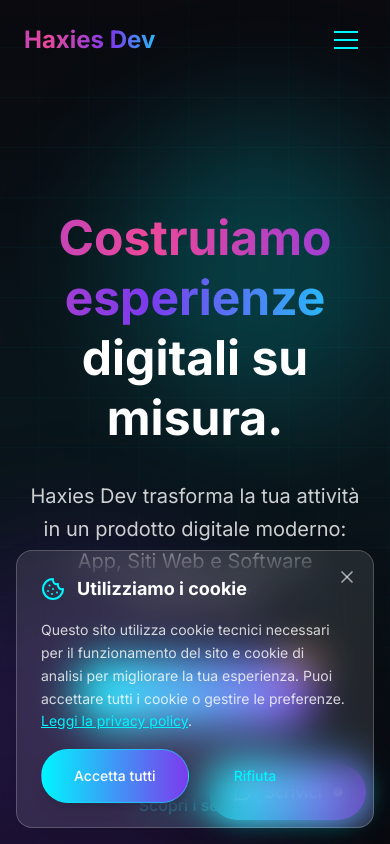
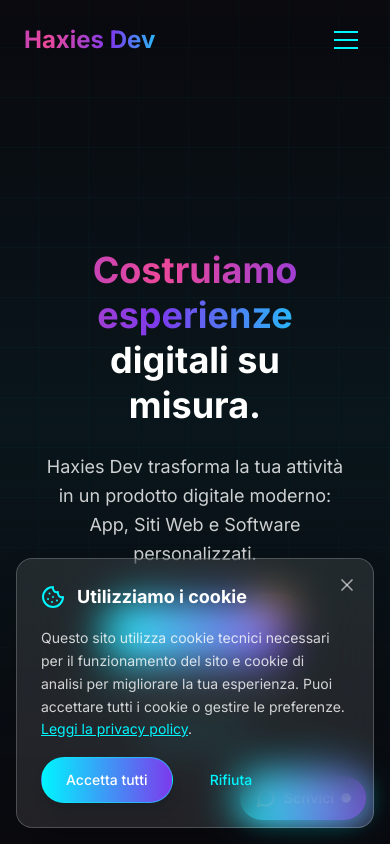
Before and after one commit to Hydr44/haxiesdev, a Next.js app: page / in a window 390 px wide. Shown: the top 844 px of the page. Built offline with nearby package versions, Linux system fonts and the light colour scheme.

Commit message:
Ottimizzazioni mobile e performance: reduced motion, lazy loading, touch targets, responsive migliorato

```diff
--- a/app/globals.css
+++ b/app/globals.css
@@ -25,6 +25,35 @@
   -webkit-font-smoothing: antialiased;
   -moz-osx-font-smoothing: grayscale;
   overflow-x: hidden;
+}
+
+/* Respect user preferences for reduced motion */
+@media (prefers-reduced-motion: reduce) {
+  *,
+  *::before,
+  *::after {
+    animation-duration: 0.01ms !important;
+    animation-iteration-count: 1 !important;
+    transition-duration: 0.01ms !important;
+    scroll-behavior: auto !important;
+  }
+
+  .gradient-text {
+    animation: none !important;
+  }
+
+  .animated-bg {
+    animation: none !important;
+  }
+}
+
+/* Optimize for slow connections - reduce backdrop blur */
+@media (prefers-reduced-motion: reduce) {
+  .glass,
+  .glass-strong {
+    backdrop-filter: blur(5px) !important;
+    -webkit-backdrop-filter: blur(5px) !important;
+  }
 }
 
 /* Glassmorphism utility */
--- a/app/page.tsx
+++ b/app/page.tsx
@@ -2,15 +2,21 @@
 
 import { motion } from "framer-motion";
 import { Smartphone, Globe, Settings, Target, Zap, Handshake, Rocket, Clock, CheckCircle } from "lucide-react";
+import { usePerformance } from "@/hooks/usePerformance";
 import Button from "@/components/Button";
 import Section from "@/components/Section";
 import TrustBar from "@/components/TrustBar";
 
 export default function Home() {
+  const { prefersReducedMotion, isSlowConnection } = usePerformance();
+
   const scrollToServices = () => {
     const element = document.getElementById("servizi");
-    element?.scrollIntoView({ behavior: "smooth" });
+    element?.scrollIntoView({ behavior: prefersReducedMotion ? "auto" : "smooth" });
   };
+
+  // Disable heavy animations on slow devices
+  const shouldAnimate = !prefersReducedMotion && !isSlowConnection;
 
   return (
     <div className="pt-20 relative overflow-hidden">
@@ -20,7 +26,9 @@
 
       {/* Hero Section */}
       <section className="min-h-screen flex items-center justify-center relative">
-        {/* Floating orbs */}
+        {/* Floating orbs - Only animate on fast devices */}
+        {shouldAnimate && (
+          <>
             <motion.div
               animate={{
                 x: [0, 100, 0],
@@ -31,7 +39,7 @@
                 repeat: Infinity,
                 ease: "easeInOut",
               }}
-          className="absolute top-20 left-10 w-72 h-72 bg-primary/20 rounded-full blur-3xl"
+              className="absolute top-20 left-10 w-72 h-72 bg-primary/20 rounded-full blur-3xl hidden md:block"
             />
             <motion.div
               animate={{
@@ -43,15 +51,23 @@
                 repeat: Infinity,
                 ease: "easeInOut",
               }}
-          className="absolute bottom-20 right-10 w-96 h-96 bg-secondary/20 rounded-full blur-3xl"
+              className="absolute bottom-20 right-10 w-96 h-96 bg-secondary/20 rounded-full blur-3xl hidden md:block"
             />
+          </>
+        )}
+        {!shouldAnimate && (
+          <>
+            <div className="absolute top-20 left-10 w-72 h-72 bg-primary/20 rounded-full blur-3xl hidden md:block opacity-50" />
+            <div className="absolute bottom-20 right-10 w-96 h-96 bg-secondary/20 rounded-full blur-3xl hidden md:block opacity-50" />
+          </>
+        )}
 
-        <Section maxWidth="2xl" className="text-center py-32 relative z-10">
+        <Section maxWidth="2xl" className="text-center py-16 sm:py-24 md:py-32 relative z-10">
           <motion.h1
-            initial={{ opacity: 0, y: 30 }}
+            initial={shouldAnimate ? { opacity: 0, y: 30 } : { opacity: 1, y: 0 }}
             animate={{ opacity: 1, y: 0 }}
-            transition={{ duration: 0.8 }}
-            className="text-5xl sm:text-6xl lg:text-7xl font-bold mb-8 leading-tight"
+            transition={shouldAnimate ? { duration: 0.8 } : { duration: 0 }}
+            className="text-4xl sm:text-5xl md:text-6xl lg:text-7xl font-bold mb-6 sm:mb-8 leading-tight px-4"
           >
             <span className="gradient-text">Costruiamo esperienze</span>
             <br />
@@ -59,19 +75,19 @@
           </motion.h1>
 
           <motion.p
-            initial={{ opacity: 0, y: 30 }}
+            initial={shouldAnimate ? { opacity: 0, y: 30 } : { opacity: 1, y: 0 }}
             animate={{ opacity: 1, y: 0 }}
-            transition={{ duration: 0.8, delay: 0.2 }}
-            className="text-xl sm:text-2xl text-foreground/80 mb-12 max-w-3xl mx-auto leading-relaxed"
+            transition={shouldAnimate ? { duration: 0.8, delay: 0.2 } : { duration: 0 }}
+            className="text-lg sm:text-xl md:text-2xl text-foreground/80 mb-8 sm:mb-12 max-w-3xl mx-auto leading-relaxed px-4"
           >
             Haxies Dev trasforma la tua attività in un prodotto digitale moderno: App, Siti Web e Software personalizzati.
           </motion.p>
 
           <motion.div
-            initial={{ opacity: 0, y: 30 }}
+            initial={shouldAnimate ? { opacity: 0, y: 30 } : { opacity: 1, y: 0 }}
             animate={{ opacity: 1, y: 0 }}
-            transition={{ duration: 0.8, delay: 0.4 }}
-            className="flex flex-col sm:flex-row gap-4 justify-center items-center"
+            transition={shouldAnimate ? { duration: 0.8, delay: 0.4 } : { duration: 0 }}
+            className="flex flex-col sm:flex-row gap-4 justify-center items-center px-4"
           >
             <div className="flex flex-col items-center gap-3">
               <div className="relative">
--- a/app/services/page.tsx
+++ b/app/services/page.tsx
@@ -118,13 +118,15 @@
                   transition={{ duration: 0.8 }}
                   className={index % 2 === 1 ? "lg:col-start-1 lg:row-start-1" : ""}
                 >
-                  <div className="relative h-full min-h-[400px] rounded-3xl overflow-hidden glass-strong border border-primary/20 group">
+                  <div className="relative h-full min-h-[300px] sm:min-h-[400px] rounded-3xl overflow-hidden glass-strong border border-primary/20 group">
                     <Image
                       src={service.image}
                       alt={service.title}
                       fill
+                      loading="lazy"
                       className="object-cover group-hover:scale-105 transition-transform duration-500"
-                      sizes="(max-width: 768px) 100vw, 50vw"
+                      sizes="(max-width: 640px) 100vw, (max-width: 1024px) 50vw, 33vw"
+                      quality={85}
                     />
                     <div className="absolute inset-0 bg-gradient-to-t from-background/80 via-transparent to-transparent" />
                   </div>
--- a/components/Button.tsx
+++ b/components/Button.tsx
@@ -22,7 +22,7 @@
   rel,
   type = "button",
 }: ButtonProps) {
-  const baseClasses = "inline-flex items-center justify-center px-8 py-4 text-base font-medium rounded-full transition-all duration-300 relative overflow-hidden group";
+  const baseClasses = "inline-flex items-center justify-center px-6 sm:px-8 py-3 sm:py-4 text-sm sm:text-base font-medium rounded-full transition-all duration-300 relative overflow-hidden group min-h-[44px] touch-manipulation";
 
   const variantClasses = {
     primary: "bg-gradient-to-r from-primary to-secondary text-white hover:shadow-neon border border-primary/50 shadow-lg hover:shadow-xl",
--- a/components/StickyCTA.tsx
+++ b/components/StickyCTA.tsx
@@ -16,7 +16,8 @@
         href="https://wa.me/393921723028"
         target="_blank"
         rel="noopener noreferrer"
-        className="flex items-center gap-3 bg-gradient-to-r from-primary to-secondary text-white px-6 py-4 rounded-full shadow-neon hover:shadow-glow transition-all duration-300 group"
+        className="flex items-center gap-2 sm:gap-3 bg-gradient-to-r from-primary to-secondary text-white px-4 sm:px-6 py-3 sm:py-4 rounded-full shadow-neon hover:shadow-glow transition-all duration-300 group text-sm sm:text-base min-h-[44px] min-w-[44px] touch-manipulation"
+        style={{ touchAction: "manipulation" }}
       >
         <MessageCircle className="w-5 h-5" />
         <span className="font-semibold">Scrivici</span>
--- /dev/null
+++ b/hooks/usePerformance.ts
@@ -0,0 +1,33 @@
+"use client";
+
+import { useEffect, useState } from "react";
+
+export function usePerformance() {
+  const [prefersReducedMotion, setPrefersReducedMotion] = useState(false);
+  const [isSlowConnection, setIsSlowConnection] = useState(false);
+
+  useEffect(() => {
+    // Check for reduced motion preference
+    const mediaQuery = window.matchMedia("(prefers-reduced-motion: reduce)");
+    setPrefersReducedMotion(mediaQuery.matches);
+
+    const handleChange = (e: MediaQueryListEvent) => {
+      setPrefersReducedMotion(e.matches);
+    };
+
+    mediaQuery.addEventListener("change", handleChange);
+
+    // Check connection speed
+    const connection = (navigator as any).connection || (navigator as any).mozConnection || (navigator as any).webkitConnection;
+    if (connection) {
+      const effectiveType = connection.effectiveType;
+      setIsSlowConnection(effectiveType === "slow-2g" || effectiveType === "2g");
+    }
+
+    return () => {
+      mediaQuery.removeEventListener("change", handleChange);
+    };
+  }, []);
+
+  return { prefersReducedMotion, isSlowConnection };
+}
--- a/next.config.ts
+++ b/next.config.ts
@@ -8,7 +8,13 @@
         hostname: "images.unsplash.com",
       },
     ],
+    formats: ["image/avif", "image/webp"],
+    deviceSizes: [640, 750, 828, 1080, 1200, 1920],
+    imageSizes: [16, 32, 48, 64, 96, 128, 256, 384],
   },
+  compress: true,
+  poweredByHeader: false,
+  reactStrictMode: true,
 };
 
 export default nextConfig;
```
Also changed, not shown: app/contact/page.tsx (+4 -4 lines). Lines whose indentation alone changed are shown as unchanged.
